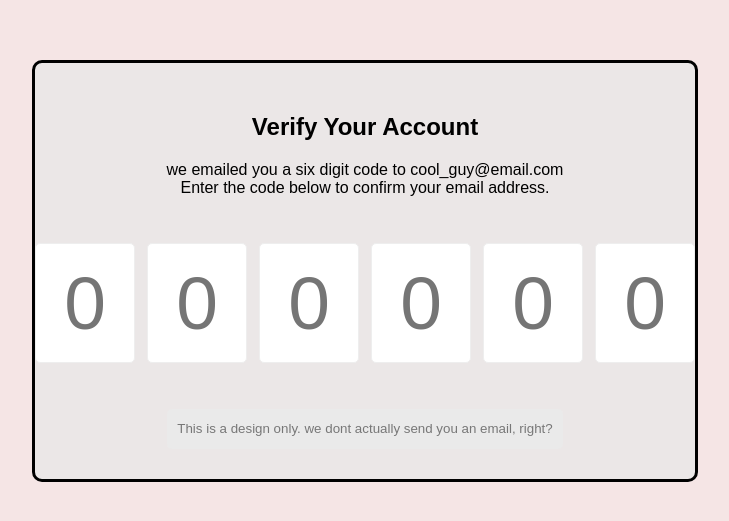
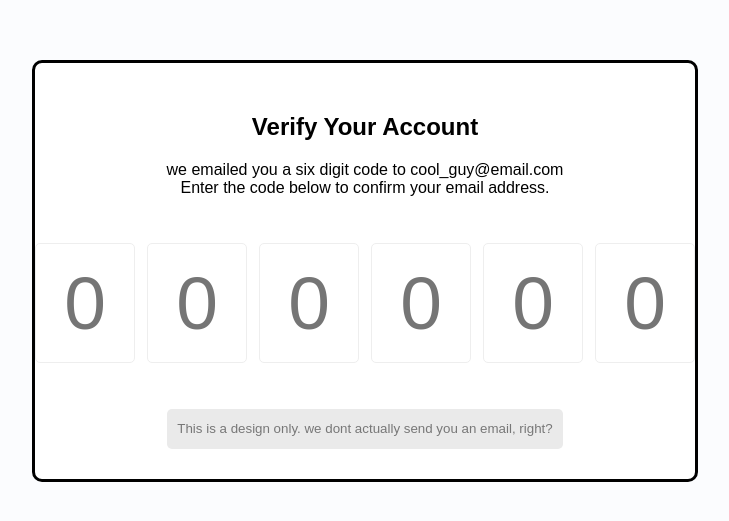
Before and after one commit to Abhishekci/HTML-CSS-Project---HTML-CSS---PROJECT---chv7wu7jwy67, a plain HTML site: page index.html in a window 1280 px wide. Shown: the part 129-650 px from the top of the page, without its empty margins (275-1004 px from the left). Drawn offline with Linux system fonts and the light colour scheme; a web font is replaced by a local one.

Commit message:
Update styles.css

```diff
--- a/styles.css
+++ b/styles.css
@@ -1,12 +1,12 @@
-@import url('https://fonts.googleapis.com/css?family=Muli:300,700&display=swap');
+@import url("https://fonts.googleapis.com/css?family=Muli:300,700&display=swap");
 
-*{
+* {
   box-sizing: border-box;
 }
 
 body {
-    background-color: rgb(245, 229, 229);
-    font-family: 'Muli', sans-serif;
+  background-color: #fbfcfe;
+  font-family: "Muli", sans-serif;
   display: flex;
   align-items: center;
   justify-content: center;
@@ -16,8 +16,8 @@ body {
 }
 
 .container {
-    background-color: rgb(235, 231, 231);
-    border: 3px black solid;
+  background-color: #fff;
+  border: 3px #000 solid;
   border-radius: 10px;
   padding: 30px;
   max-width: 1000px;
@@ -30,7 +30,6 @@ body {
   justify-content: center;
   margin: 40px 0;
 }
-
 .code {
   border-radius: 5px;
   font-size: 75px;
@@ -40,19 +39,17 @@ body {
   margin: 1%;
   text-align: center;
   font-weight: 300;
+  -moz-appearance: textfield;
 }
-
 .code::-webkit-outer-spin-button,
 .code::-webkit-inner-spin-button {
   -webkit-appearance: none;
   margin: 0;
 }
-
 .code:valid {
   border-color: #3498db;
   box-shadow: 0 10px 10px -5px rgba(0, 0, 0, 0.25);
 }
-
 .info {
   background-color: #eaeaea;
   display: inline-block;
@@ -64,10 +61,10 @@ body {
 }
 
 @media (max-width: 600px) {
-    .code-container{
+  .code-container {
     flex-wrap: wrap;
   }
-    .code{
+  .code {
     font-size: 60px;
     height: 80px;
     max-width: 70px;
```
Lines whose indentation alone changed are shown as unchanged.
